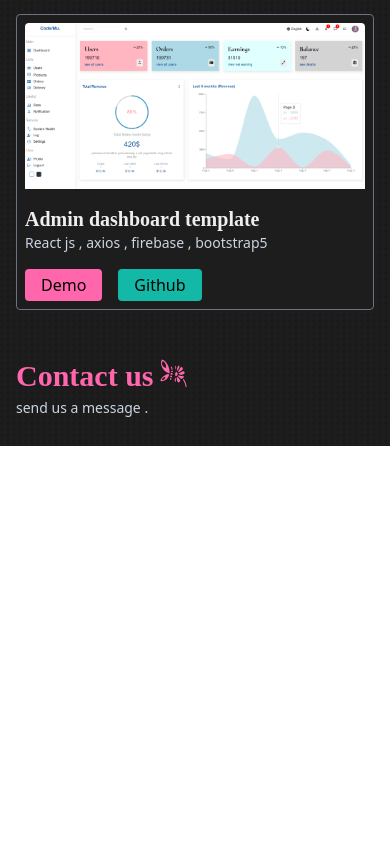
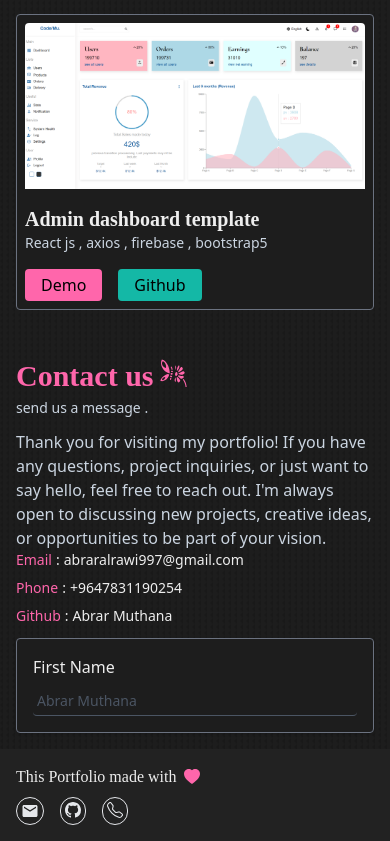
Before and after one commit to abrar997/portfolio-2024, a Next.js app: page / in a window 390 px wide. Shown: the part 3863-4704 px from the top of the page. Before the commit the page ends 4309 px from the top, so only its background shows below. Built offline with nearby package versions, Linux system fonts and the light colour scheme.

Commit message:
add footer and some contain with contact

```diff
--- a/src/app/page.tsx
+++ b/src/app/page.tsx
@@ -1,6 +1,7 @@
 import Contact from "@/components/Contact";
 import Experience from "@/components/Experience";
 import First from "@/components/First";
+import Footer from "@/components/Footer";
 import Header from "@/components/Header";
 import Projects from "@/components/Projects";
 import Skills from "@/components/Skills";
@@ -172,6 +173,7 @@ export default function Home() {
         <Projects data={projects} />
         <Contact />
       </div>
+      <Footer />
     </div>
   );
 }
--- a/src/components/Contact.tsx
+++ b/src/components/Contact.tsx
@@ -2,21 +2,48 @@ import React from "react";
 import Title from "./reusable/Title";
 
 const social = [
-  { id: 1, title: "", url: "", text: "" },
-  { id: 1, title: "", url: "", text: "" },
-  { id: 1, title: "", url: "", text: "" },
-  { id: 1, title: "", url: "", text: "" },
+  { id: 1, title: "Email", url: "", text: "abraralrawi997@gmail.com" },
+  { id: 2, title: "Phone", url: "", text: "+9647831190254" },
+  { id: 3, title: "Github", url: "", text: "Abrar Muthana" },
 ];
 
 export default function Contact() {
   return (
-    <div className="grid gap-3 lg:gap-6">
+    <div className="grid gap-3 lg:gap-12">
       <Title subtitle="send us a message" title="Contact us" />
-      <div className="grid grid-cols-2 lg:gap-12 gap-3">
-        <h1></h1>
-        <ul>
-          <li></li>
-        </ul>
+      <div className="grid lg:grid-cols-2 lg:gap-12 gap-3">
+        <div className="grid lg:gap-8">
+          <h1 className="text-text">
+            Thank you for visiting my portfolio! If you have any questions,
+            project inquiries, or just want to say hello, feel free to reach
+            out. I'm always open to discussing new projects, creative ideas, or
+            opportunities to be part of your vision.
+          </h1>
+          <div className="grid gap-2 text-sm">
+            {social.map((item) => (
+              <li key={item.id} className="grid">
+                <a href={item.url} className="flex gap-1">
+                  <span className="text-primary">{item.title}</span>
+                  <span>:</span>
+                  <span>{item.text}</span>
+                </a>
+              </li>
+            ))}
+          </div>
+        </div>
+        <form
+          action=""
+          className="border p-4 bg-main shadow rounded border-gray-500"
+        >
+          <div className="flex flex-col gap-2">
+            <label htmlFor="name">First Name</label>
+            <input
+              type="text"
+              className="bg-transparent p-1 placeholder:text-gray-600 text-sm rounded border-b border-gray-600 focus-within:outline-none"
+              placeholder="Abrar Muthana"
+            />
+          </div>
+        </form>
       </div>
     </div>
   );
--- a/src/components/Experience.tsx
+++ b/src/components/Experience.tsx
@@ -20,7 +20,7 @@ interface ExperienceData {
 
 export default function Experience(props: ExperienceData) {
   return (
-    <div className="grid gap-3 lg:gap-6">
+    <div className="grid gap-3 lg:gap-12">
       <Title subtitle="my journey with frontend" title="Experience" />
       <div className="grid lg:grid-cols-3 lg:items-start gap-4 lg:gap-6 lg:px-4 overflow-hidden">
         {props.data.map((item, i) => (
--- /dev/null
+++ b/src/components/Footer.tsx
@@ -0,0 +1,25 @@
+import React from "react";
+import { BsGithub, BsHeartFill, BsTelephone } from "react-icons/bs";
+import { MdEmail } from "react-icons/md";
+
+export default function Footer() {
+  return (
+    <div className="bg-[#222222] lg:p-12 grid lg:items-center p-4 lg:justify-center gap-2">
+      <h1 className="flex gap-2 items-center font-primary">
+        This Portfolio made with
+        <BsHeartFill className="text-primary" />
+      </h1>
+      <div className="flex gap-4 text-gray-200 lg:items-center lg:justify-center">
+        <a href="" className="border rounded-full p-1 hover:border-primary">
+          <MdEmail size={18} />
+        </a>
+        <a href="" className="border rounded-full p-1 hover:border-primary">
+          <BsGithub />
+        </a>
+        <a href="" className="border rounded-full p-1 hover:border-primary">
+          <BsTelephone />
+        </a>
+      </div>
+    </div>
+  );
+}
--- a/src/components/Projects.tsx
+++ b/src/components/Projects.tsx
@@ -16,7 +16,7 @@ interface ProjectsData {
 
 export default function Projects(props: ProjectsData) {
   return (
-    <div className="grid gap-3 lg:gap-6">
+    <div className="grid gap-3 lg:gap-12">
       <Title subtitle="welcome in my galley" title="Projects" />
       <div className="grid lg:grid-cols-3 lg:gap-6 gap-4 lg:px-4">
         {props.data.map((item, i) => (
--- a/src/components/Skills.tsx
+++ b/src/components/Skills.tsx
@@ -17,7 +17,7 @@ export default function Skills({ frontend, language, tools }: SkillsProps) {
   const liProps = "flex gap-1 items-center";
 
   return (
-    <div className="lg:bg-[#222222] lg:mx-2 grid gap-3 lg:gap-6 rounded lg:shadow-lg lg:py-12 lg:px-40 overflow-hidden">
+    <div className="lg:bg-[#222222] lg:mx-2 grid gap-3 lg:gap-12 rounded lg:shadow-lg lg:py-12 lg:px-40 overflow-hidden">
       <Title subtitle="what skills i have" title="Skills" />
       <div className="grid lg:grid-cols-3 gap-4 lg:gap-12 lg:items-start overflow-hidden text-text">
         <motion.div
```
